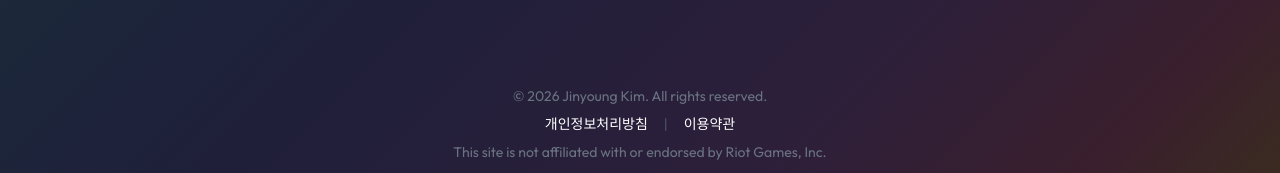
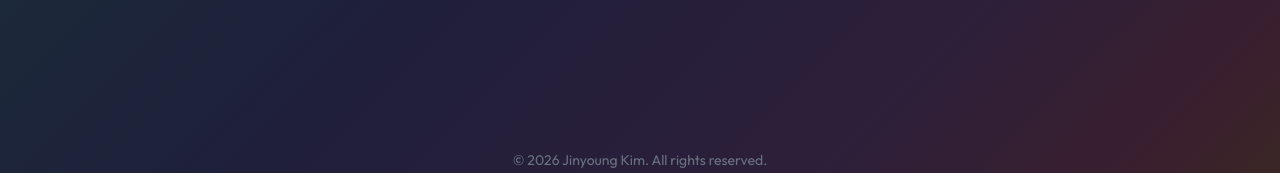
Before and after one commit to Fearless-Lab/fearless-lab.github.io, a React (Vite) app: page /reactionSpeed in a window 1280 px wide. Shown: the part 730-903 px from the top of the page. Built offline with nearby package versions, Linux system fonts and the light colour scheme; no server answers.

Commit message:
fix: adjust ad insertion position

```diff
--- a/src/pages/About.tsx
+++ b/src/pages/About.tsx
@@ -8,6 +8,7 @@ import {
 } from "@heroicons/react/24/outline";
 import { useRef } from "react";
 import ScreenshotCarousel from "./components/BanPickSimulation/ScreenshotCarousel";
+import AdSection from "@/components/AdSection";
 
 const About = () => {
   const divRef = useRef<HTMLDivElement | null>(null);
@@ -150,6 +151,8 @@ const About = () => {
           </div>
         </section>
       </div>
+
+      <AdSection />
     </>
   );
 };
--- a/src/pages/BanPickSimulation.tsx
+++ b/src/pages/BanPickSimulation.tsx
@@ -34,6 +34,7 @@ import { getTeamScores } from "@/helper/banPickSimulation/getTeamScores";
 import { getActionText } from "@/helper/banPickSimulation/getActionText";
 import { getBanPickDerivedState } from "@/helper/banPickSimulation/getBanPickDerivedState";
 import { SeriesScore } from "./components/BanPickSimulation/SeriesScore";
+import AdSection from "@/components/AdSection";
 
 const BanPickSimulation = () => {
   const query = getBanPickQueryParams();
@@ -98,7 +99,7 @@ const BanPickSimulation = () => {
   const [isNoteOpen, setIsNoteOpen] = useState(false);
 
   const [selectedPosition, setSelectedPosition] = useState<Position | null>(
-    null
+    null,
   );
   const [searchTerm, setSearchTerm] = useState("");
 
@@ -137,7 +138,7 @@ const BanPickSimulation = () => {
   // 점수 계산
   const { blue: blueScore, red: redScore } = getTeamScores(
     winners,
-    teams ?? undefined
+    teams ?? undefined,
   );
 
   // 챔피언 그리드 props 구성
@@ -388,6 +389,8 @@ const BanPickSimulation = () => {
           </div>
         </div>
 
+        <AdSection />
+
         <ReadyCheckModal
           open={!isGuest && isModalOpen}
           currentSet={currentSet}
--- a/src/pages/Home.tsx
+++ b/src/pages/Home.tsx
@@ -2,7 +2,6 @@ import { useScrollReveal } from "@/hooks/animation/useScrollReveal";
 import HighlightBadge from "@commonComponents/HighlightBadge";
 import Infopill from "@commonComponents/Infopill";
 import SubInfopill from "@commonComponents/SubInfopill";
-import AdSection from "@commonComponents/AdSection";
 import { useRef } from "react";
 import { Link } from "react-router-dom";
 
@@ -74,8 +73,6 @@ const Home = () => {
           시작하기
         </Link>
       </section>
-
-      <AdSection />
     </>
   );
 };
--- a/src/pages/Quiz.tsx
+++ b/src/pages/Quiz.tsx
@@ -113,7 +113,6 @@ const Quiz = () => {
           />
         )}
       </div>
-
       <AdSection />
     </>
   );
--- a/src/pages/ReactionSpeed.tsx
+++ b/src/pages/ReactionSpeed.tsx
@@ -1,6 +1,7 @@
 import { useEffect, useRef, useState } from "react";
 import { Zap, Hourglass, Target, AlertTriangle, Trophy } from "lucide-react";
 import { saveReactionSpeed } from "@/apis/firebase/reactionSpeed";
+import AdSection from "@/components/AdSection";
 
 type GameState =
   | "ready"
@@ -14,7 +15,7 @@ const ReactionSpeed = () => {
   const [gameState, setGameState] = useState<GameState>("ready");
   const [attempts, setAttempts] = useState<number[]>([]);
   const [currentReactionTime, setCurrentReactionTime] = useState<number | null>(
-    null
+    null,
   );
 
   const startTimeRef = useRef<number>(0);
@@ -70,7 +71,7 @@ const ReactionSpeed = () => {
 
       // mouseDown 시점을 기준으로 측정 (더 정확함)
       const reactionTime = Math.round(
-        mouseDownTimeRef.current - startTimeRef.current
+        mouseDownTimeRef.current - startTimeRef.current,
       );
       setCurrentReactionTime(reactionTime);
 
@@ -82,7 +83,7 @@ const ReactionSpeed = () => {
 
         // Firebase에 평균값 저장 (익명 데이터)
         const avgTime = Math.round(
-          newAttempts.reduce((a, b) => a + b, 0) / newAttempts.length
+          newAttempts.reduce((a, b) => a + b, 0) / newAttempts.length,
         );
         saveReactionSpeed(avgTime).catch((error) => {
           console.error("Failed to save reaction speed:", error);
@@ -262,6 +263,8 @@ const ReactionSpeed = () => {
           </div>
         </div>
       </div>
+
+      <AdSection />
     </>
   );
 };
```
